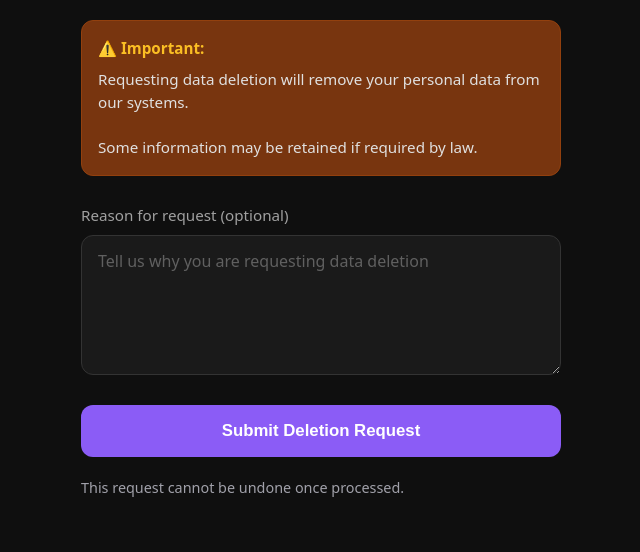
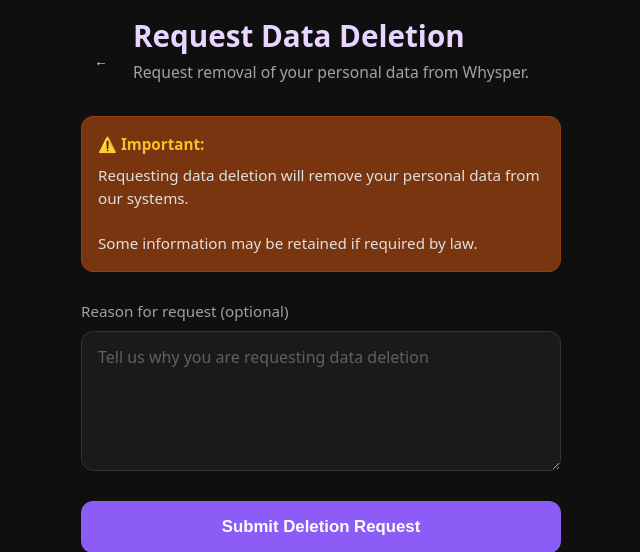
Before and after one commit to shourav98/jolo, a Django app: page /request-data-deletion/ in a window 1280 px wide. Shown: the top 552 px of the page, without its empty margins (319-959 px from the left). Run offline with Django 5.2, Linux system fonts and the light colour scheme; some libraries are stand-ins or nearby versions.

Commit message:
request data deletion section title added

```diff
--- a/apps/cms/templates/pages/request_data_deletion.html
+++ b/apps/cms/templates/pages/request_data_deletion.html
@@ -25,13 +25,54 @@
       margin: 0 auto;
     }
 
-    h1 {
-      font-size: 1.75rem;
-      font-weight: 600;
-      color: #ffffff;
-      margin-bottom: 24px;
-      text-align: center;
+    .topbar {
+      display: flex;
+      align-items: center;
+      gap: 12px;
+      margin-bottom: 14px;
     }
+
+    .back-btn {
+      width: 40px;
+      height: 40px;
+      border-radius: 999px;
+      display: inline-flex;
+      align-items: center;
+      justify-content: center;
+      background: transparent;
+      border: 0;
+      color: #e5e7eb;
+      cursor: pointer;
+      user-select: none;
+    }
+
+    .back-btn:hover {
+      background: rgba(255, 255, 255, 0.06);
+    }
+
+    .back-btn:active {
+      background: rgba(255, 255, 255, 0.10);
+    }
+
+    .page-header {
+      margin-bottom: 18px;
+    }
+
+    .page-title {
+      font-size: 1.85rem;
+      font-weight: 800;
+      color: #e9d5ff;
+      line-height: 1.1;
+      text-align: left;
+    }
+
+    .page-subtitle {
+      margin-top: 8px;
+      font-size: 0.98rem;
+      color: #a1a1aa;
+    }
+
+    /* (deprecated) h1 styling kept out intentionally; Figma header uses .page-title */
 
     .warning {
       background: #78350f;
@@ -129,6 +170,18 @@
 
   <div class="container">
 
+    <div class="topbar">
+      <button class="back-btn" type="button" onclick="history.back()" aria-label="Back">
+        ←
+      </button>
+      <div class="page-header">
+        <div class="page-title">Request Data Deletion</div>
+        <div class="page-subtitle">
+          Request removal of your personal data from Whysper.
+        </div>
+      </div>
+    </div>
+
     {% if messages %}
       <div class="messages">
         {% for message in messages %}
```
